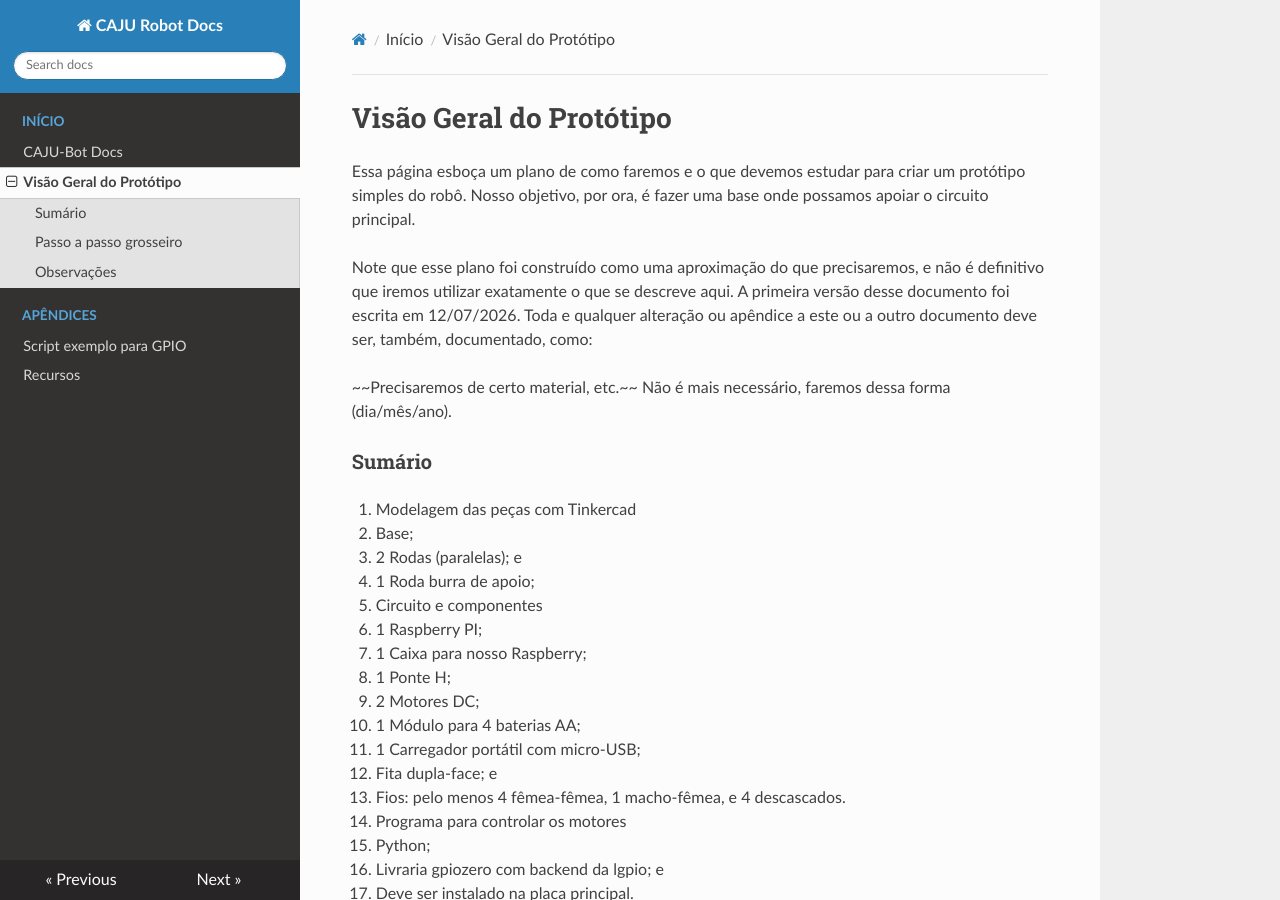
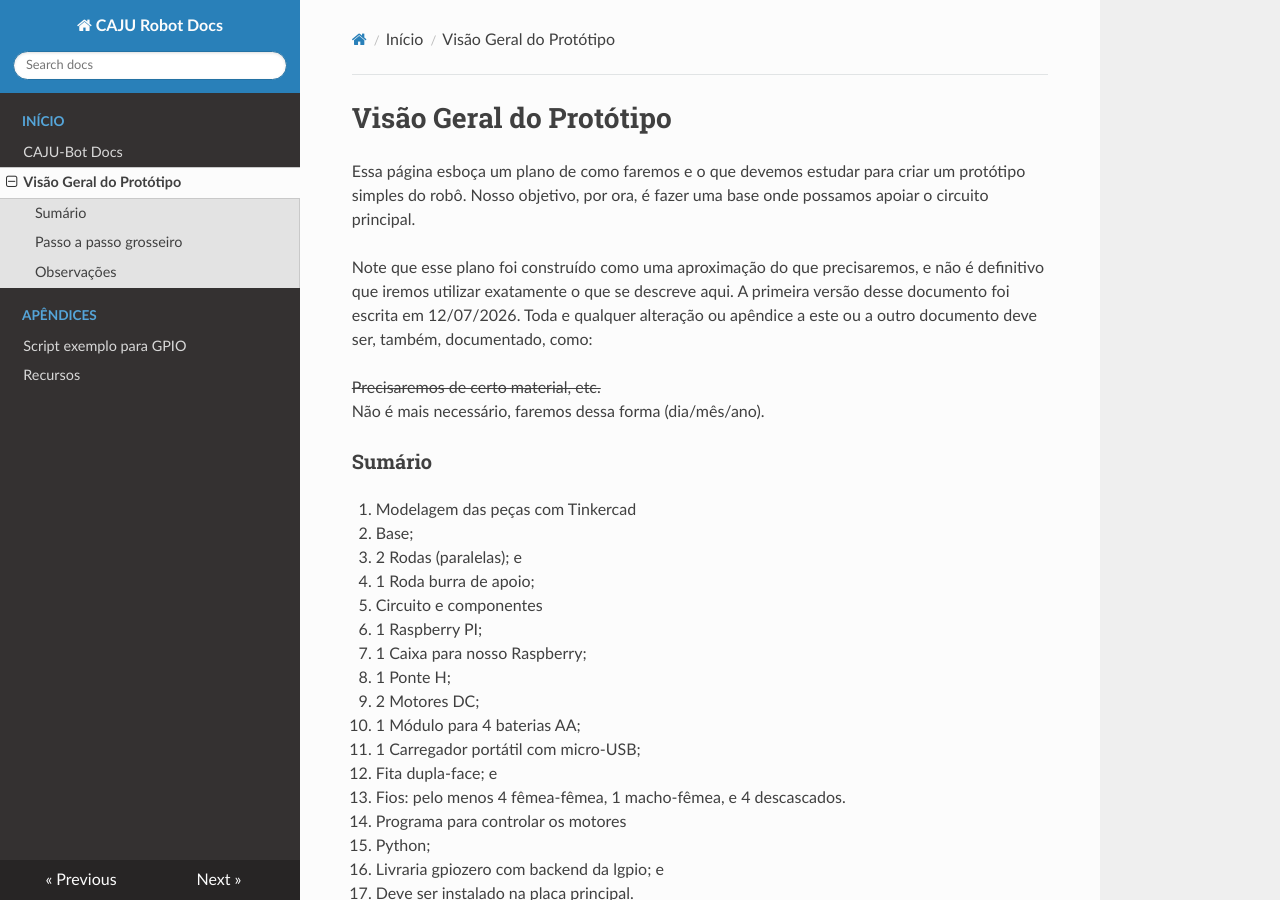
Before and after one commit to julliohenrik/caju-bot-docs, an MkDocs documentation site: the page built from docs/visao-geral.md, in a window 1280 px wide and 900 px high. Built offline with MkDocs 1.6.1, drawn with Linux system fonts in a browser that asks for light colours.

Commit message:
other fix

```diff
--- a/docs/visao-geral.md
+++ b/docs/visao-geral.md
@@ -4,7 +4,7 @@ Essa página esboça um plano de como faremos e o que devemos estudar para criar
 
 Note que esse plano foi construído como uma aproximação do que precisaremos, e não é definitivo que iremos utilizar exatamente o que se descreve aqui. A primeira versão desse documento foi escrita em 12/07/2026. Toda e qualquer alteração ou apêndice a este ou a outro documento deve ser, também, documentado, como:
 
-~~Precisaremos de certo material, etc.~~
+<s>Precisaremos de certo material, etc.</s> <br>
 Não é mais necessário, faremos dessa forma (dia/mês/ano).
 
 ### Sumário
```
